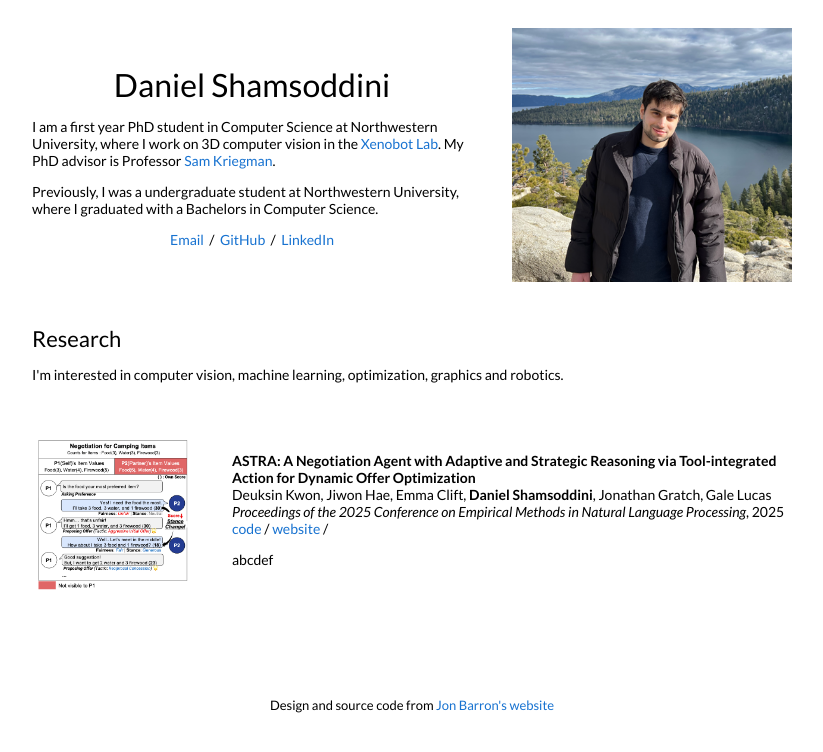
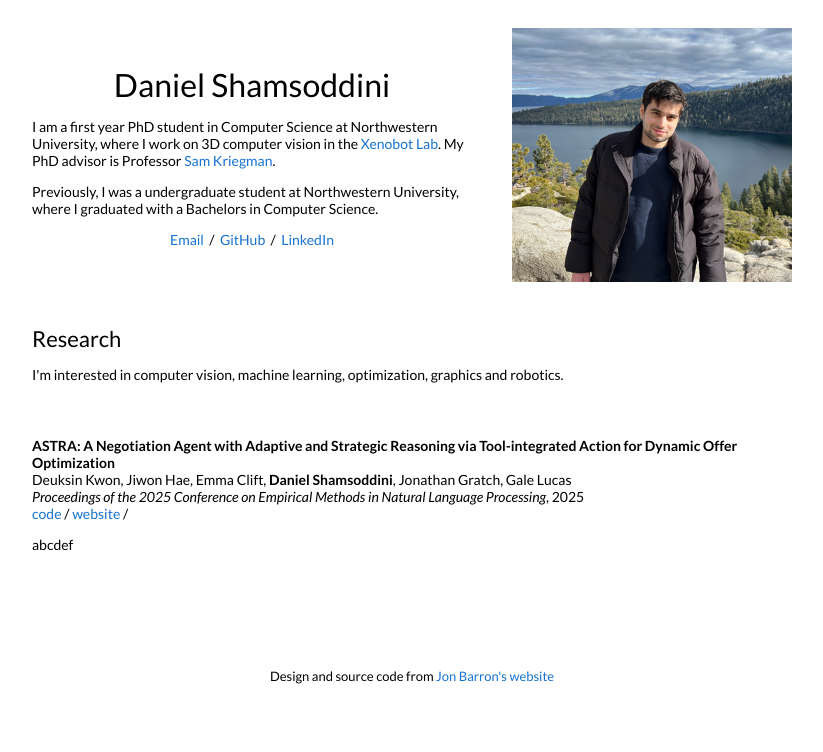
Before and after one commit to danielshamsoddini/danielshamsoddini.github.io, a Jekyll site: the page built from _posts/2025-11-28-ASTRA.markdown, in a window 1280 px wide. Shown: the top 752 px of the page, without its empty margins (228-1051 px from the left). Built offline with Jekyll 4.4.1, drawn with Linux system fonts in a browser that asks for light colours.

Commit message:
try this

```diff
--- a/_layouts/default.html
+++ b/_layouts/default.html
@@ -68,9 +68,9 @@
           {% for cat in post.categories %}
           {% if cat == 'research' %}
           <tr>
-            <td style="padding:2.5%;width:25%;vertical-align:middle;min-width:120px">
-              <img src="/{{post.image}}" alt="project image" style="width:auto; height:auto; max-width:100%;" />
-            </td>
+            <!-- <td style="padding:2.5%;width:25%;vertical-align:middle;min-width:120px">
+              <img src="/tn{{post.image}}" alt="project image" style="width:auto; height:auto; max-width:100%;" />
+            </td> -->
             <td style="padding:2.5%;width:75%;vertical-align:middle">
               <h3>{{post.title}}</h3>
               <br>
```
